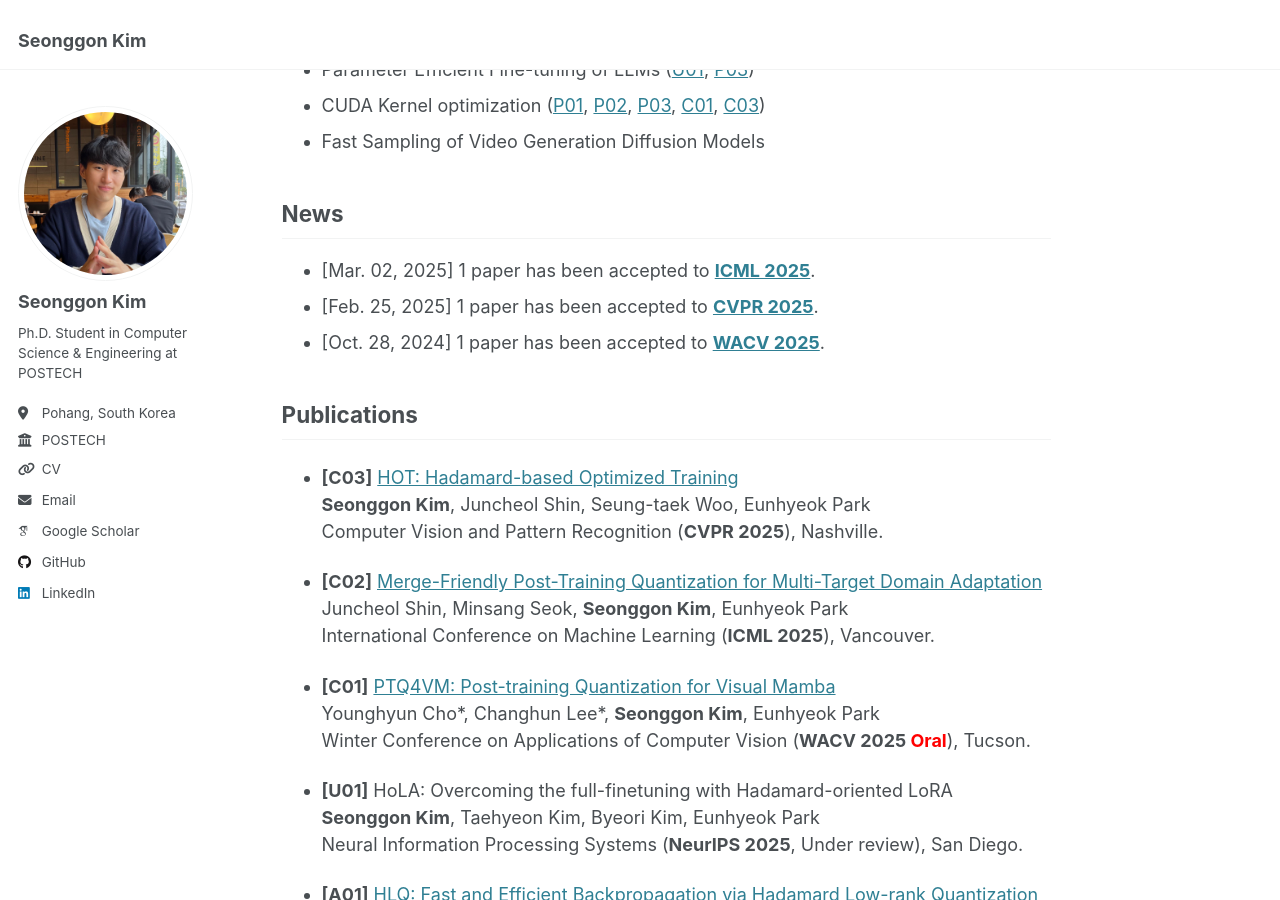
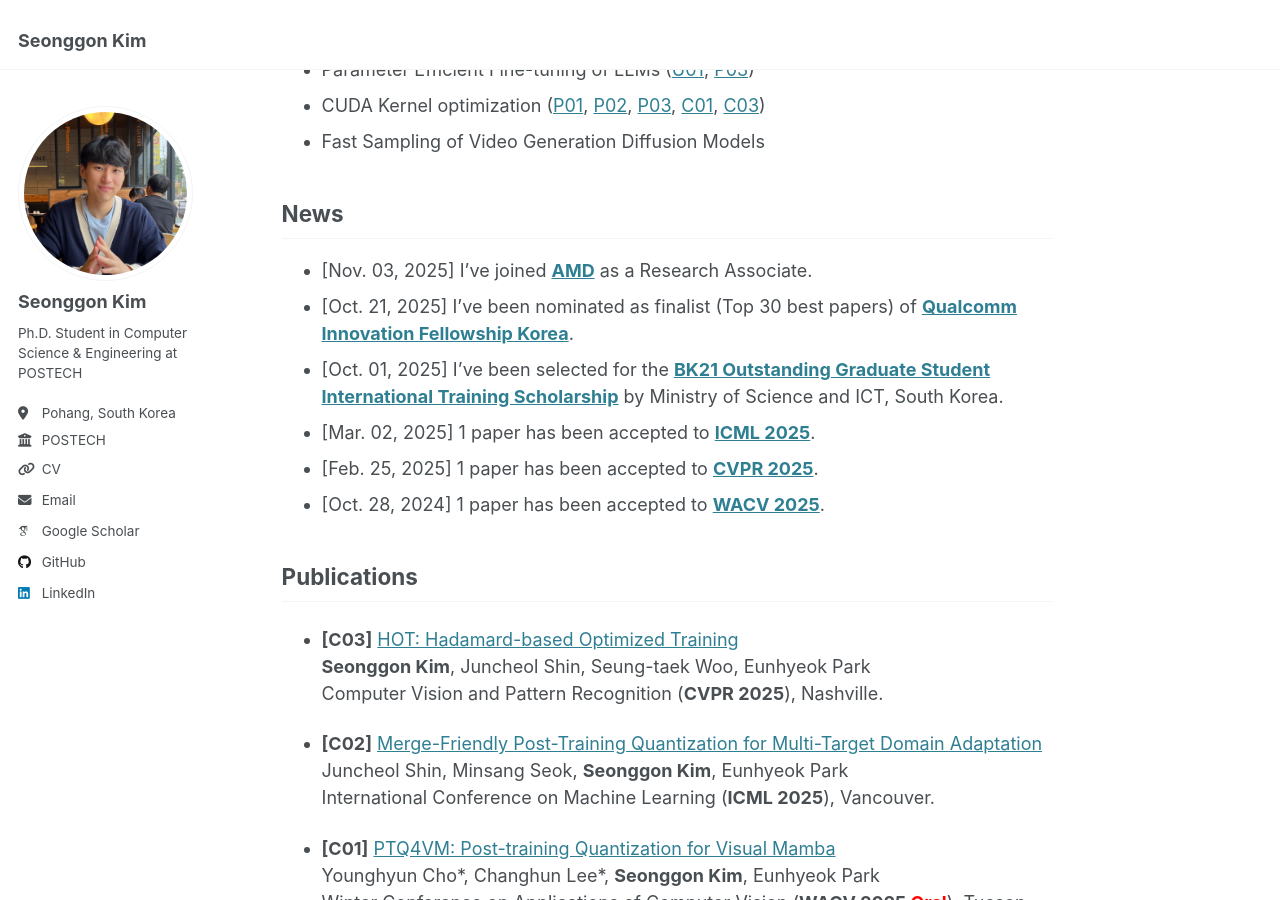
Before and after one commit to sungonuni/sungonuni.github.io, a Jekyll site: the page built from _pages/about.md, in a window 1280 px wide and 900 px high, scrolled down 479 px. Built offline with Jekyll 4.4.1, drawn with Linux system fonts in a browser that asks for light colours; some web fonts are replaced; some of the changed text lies outside the part shown.

Commit message:
Update about page with recent achievements and experience, including new role at AMD and awards from Qualcomm and BK21.

```diff
--- a/_pages/about.md
+++ b/_pages/about.md
@@ -23,6 +23,9 @@ Research Keywords
 
 News
 -----
+- [Nov. 03, 2025] I've joined [**AMD**](https://www.amd.com/) as a Research Associate.
+- [Oct. 21, 2025] I've been nominated as finalist (Top 30 best papers) of [**Qualcomm Innovation Fellowship Korea**](https://www.qualcomm.com/research/university-relations/innovation-fellowship).
+- [Oct. 01, 2025] I've been selected for the [**BK21 Outstanding Graduate Student International Training Scholarship**](https://bk21four.nrf.re.kr/) by Ministry of Science and ICT, South Korea.
 - [Mar. 02, 2025] 1 paper has been accepted to [**ICML 2025**](https://icml.cc//).
 - [Feb. 25, 2025] 1 paper has been accepted to [**CVPR 2025**](https://cvpr.thecvf.com/).
 - [Oct. 28, 2024] 1 paper has been accepted to [**WACV 2025**](https://wacv2025.thecvf.com/).
@@ -81,6 +84,8 @@ Ministry of Science and ICT of Korea
 
 Experience
 -----
+- **Research Associate**, Nov. 2025 - Current
+AMD, Longmont, CO, USA
 - **Software Engineer Intern**, Jul. 2022 - Feb. 2023
 Spirent Communications, San Jose, CA, USA
 
@@ -93,6 +98,10 @@ SI Analytics, Daejeon, Korea
 
 Awards & Honors
 -----
+- Qualcomm Innovation Fellowship Korea, **Finalist (Top 30 best papers)**, Oct. 2025
+
+- BK21 Outstanding Graduate Student International Training Scholarship, **Selected Graduate Student**, Oct. 2025
+
 - ETHDenver 2022 Blockchain Hackathon NFT project, **3rd Prize**
 SporkDAO, Feb. 2022
 
```
